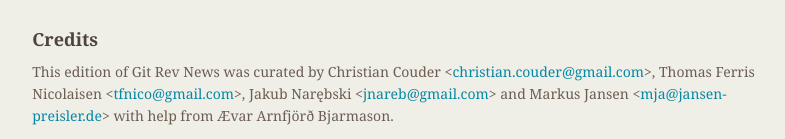
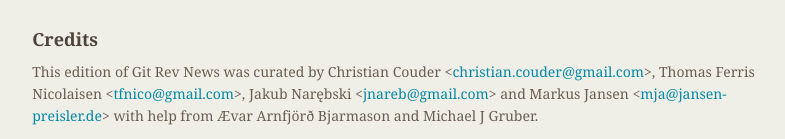
Before and after one commit to git/git.github.io, a Jekyll site: the page built from rev_news/drafts/edition-26.md, in a window 1280 px wide and 900 px high, scrolled down 5622 px. Shown: the part 758-897 px from the top of the window, without its empty margins (339-1124 px from the left). Built offline with Jekyll 4.4.1, drawn with Linux system fonts in a browser that asks for light colours.

Commit message:
rn-26: add Michael into the helpers

```diff
--- a/rev_news/drafts/edition-26.md
+++ b/rev_news/drafts/edition-26.md
@@ -410,4 +410,4 @@
 Thomas Ferris Nicolaisen &lt;<tfnico@gmail.com>&gt;,
 Jakub Narębski &lt;<jnareb@gmail.com>&gt; and
 Markus Jansen &lt;<mja@jansen-preisler.de>&gt;
-with help from Ævar Arnfjörð Bjarmason.
+with help from Ævar Arnfjörð Bjarmason and Michael J Gruber.
```
